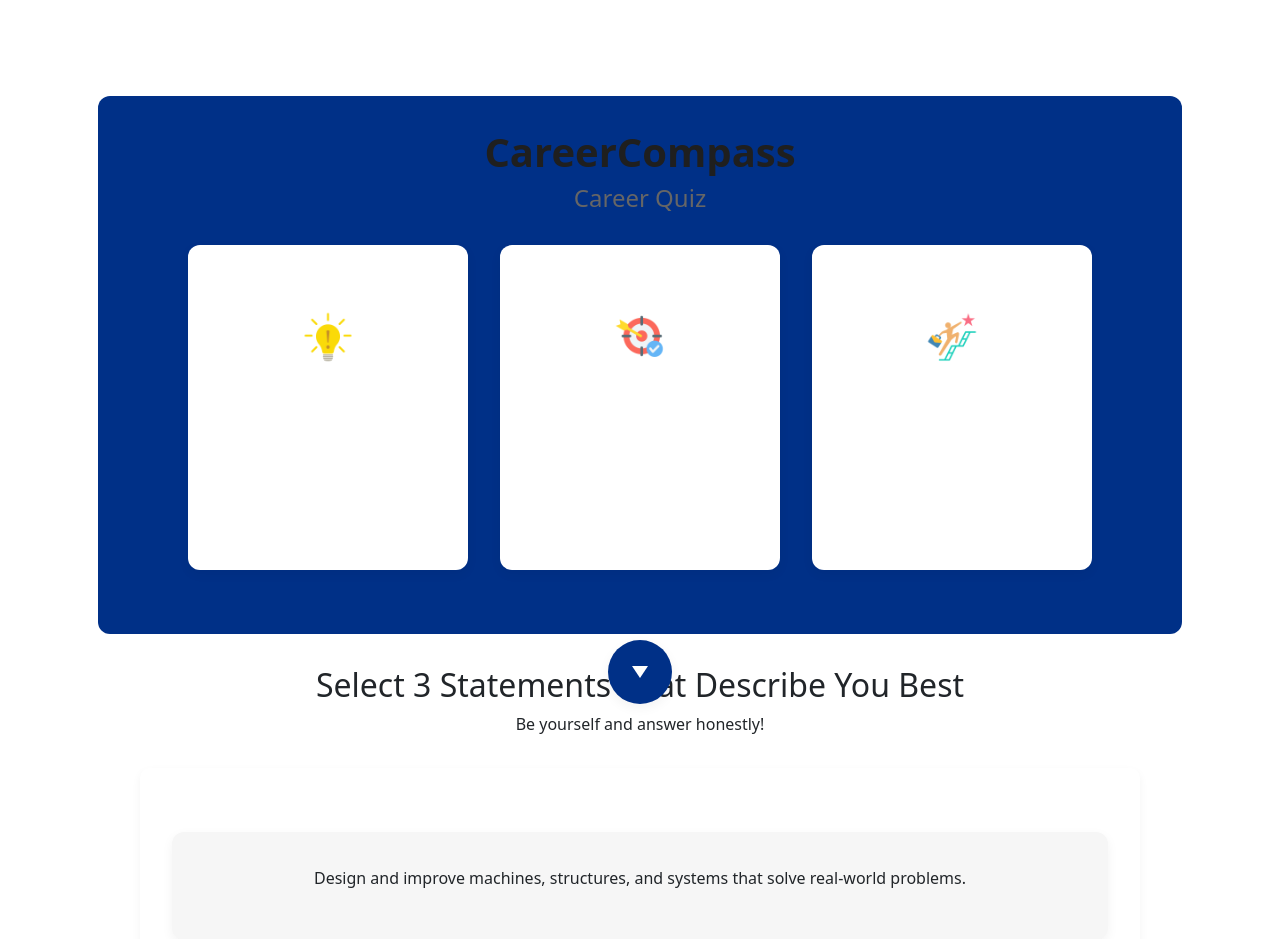
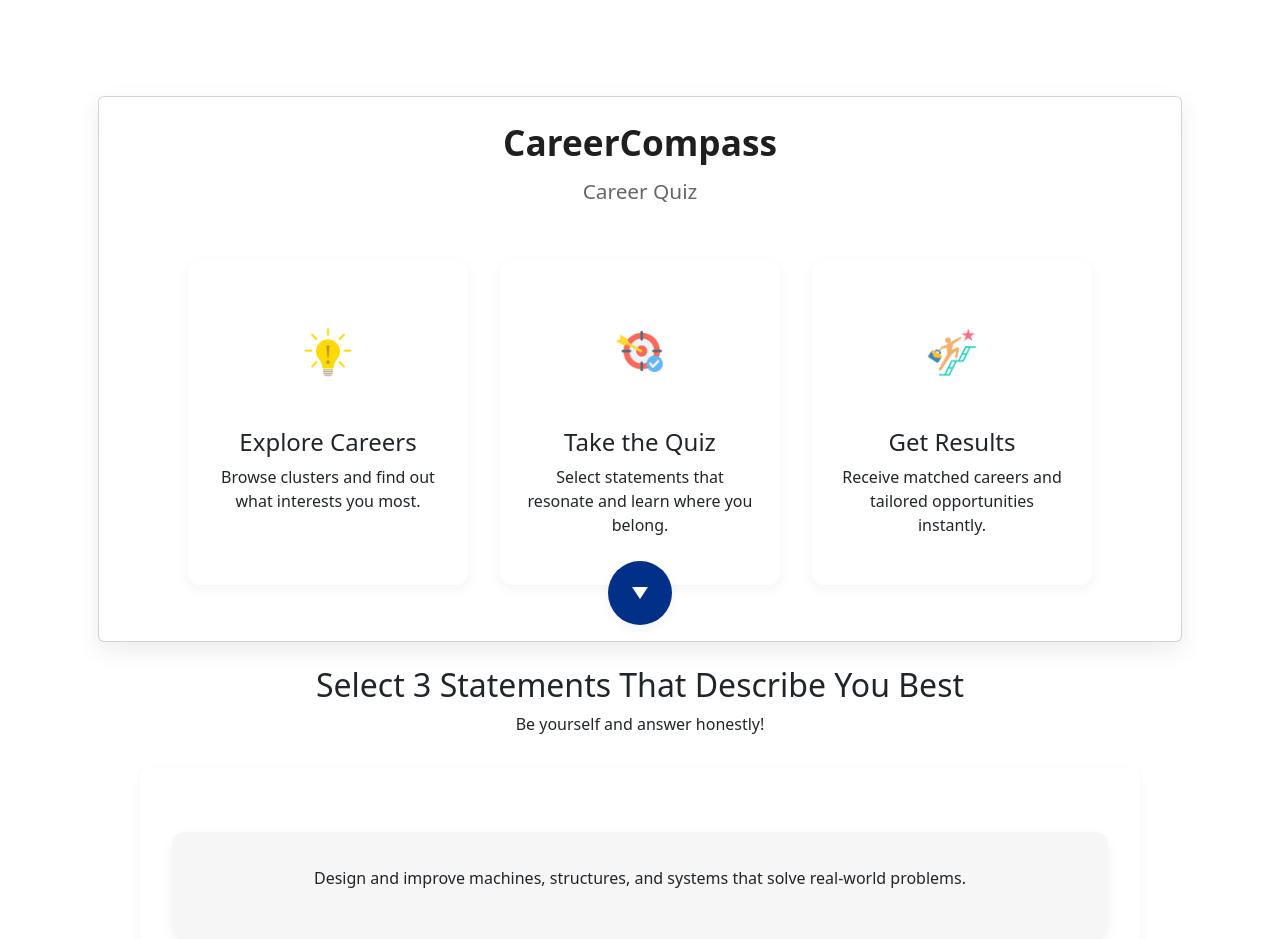
Before and after one commit to damien11zhang/CITS3403-Group-Project, a Flask app: page /quiz in a window 1280 px wide. Shown: the part 80-1019 px from the top of the page. Run offline with Flask 3, Linux system fonts and the light colour scheme.

Commit message:
fixed some styling

```diff
--- a/project/templates/quiz.html
+++ b/project/templates/quiz.html
@@ -3,7 +3,7 @@
 
 {% block content %}
   <div class="quiz-page-wrapper">
-    <div class="hero">
+    <div class="card">
       <h1 class="quiz-heading">CareerCompass</h1>
       <h2 class="subheading">Career Quiz</h2>
 
```
